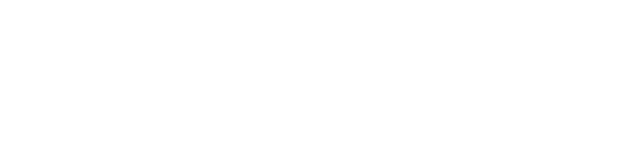
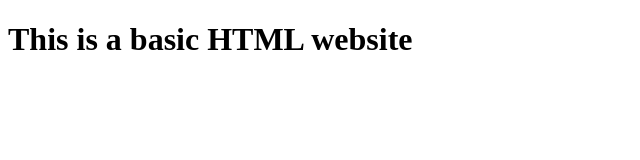
Before and after one commit to 24Jryan/PersonalWebApp, a plain HTML site: page index.html in a window 1280 px wide. Shown: the whole page, without its empty margins (0-640 px from the left). Drawn offline with Linux system fonts and the light colour scheme.

Commit message:
This change was made by Jack

```diff
--- a/index.html
+++ b/index.html
@@ -7,6 +7,10 @@
     <title>Document</title>
 </head>
 <body>
+    <div class="content container-sm">
 
+        <h1>This is a basic HTML website</h1>
+
+    </div>
 </body>
 </html>
```
